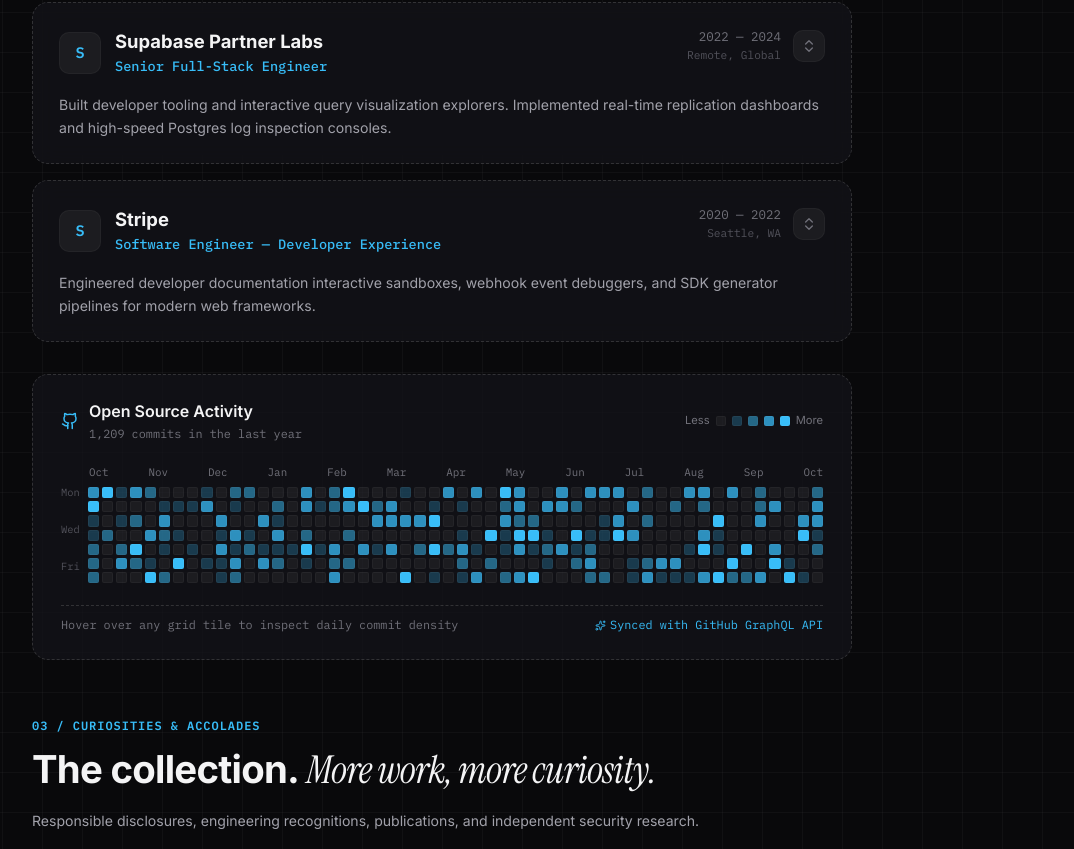
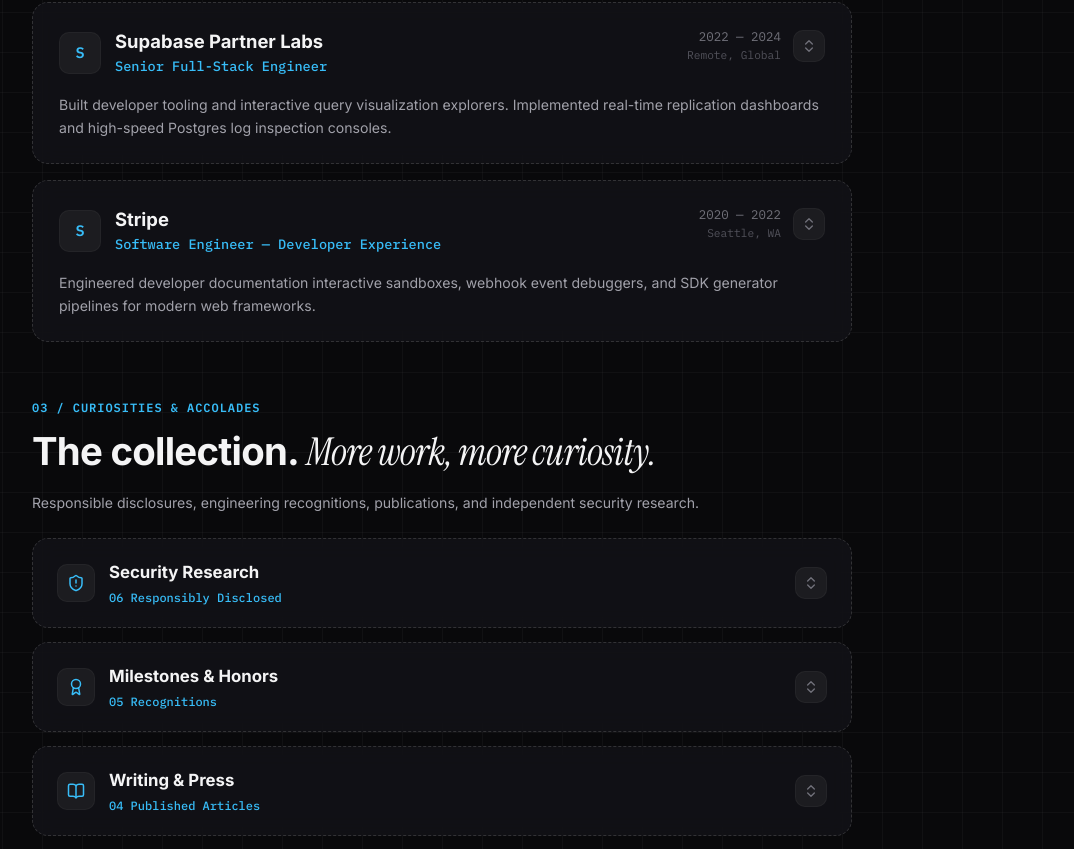
Before and after one commit to ayusharyaneth/Ayush, a React (Vite) app: page / in a window 1280 px wide. Shown: the part 1948-2797 px from the top of the page, without its empty margins (198-1272 px from the left). Built offline with nearby package versions, Linux system fonts and the light colour scheme.

Commit message:
Auto sync portfolio: 2026-10-14 22:08:00

```diff
--- a/src/components/ExperienceSection.jsx
+++ b/src/components/ExperienceSection.jsx
@@ -1,7 +1,6 @@
 import React, { useState } from 'react';
 import { motion, AnimatePresence } from 'motion/react';
 import ChevronsUpDownIcon from './ChevronsUpDownIcon';
-import GithubHeatmap from './GithubHeatmap';
 import { sound } from '../utils/soundEffects';
 import { haptic } from '../utils/haptic';
 import { ScrollReveal, ScrollRevealGroup, ScrollRevealItem } from './ScrollReveal';
@@ -209,11 +208,6 @@ export default function ExperienceSection({ experience = [] }) {
             );
           })}
         </ScrollRevealGroup>
-
-        {/* Embedded Interactive 52-Week GitHub Heatmap */}
-        <ScrollReveal variant="fade-up" distance={18} delay={0.12} duration={0.65}>
-          <GithubHeatmap />
-        </ScrollReveal>
       </div>
     </section>
   );
--- a/src/components/GithubHeatmap.jsx
+++ b/src/components/GithubHeatmap.jsx
@@ -2,7 +2,7 @@ import React, { useState, useMemo } from 'react';
 import { Calendar, GitCommit, Sparkles } from 'lucide-react';
 import { GithubIcon } from './Icons';
 
-export default function GithubHeatmap() {
+export default function GithubHeatmap({ style = {} }) {
   const [hoveredCell, setHoveredCell] = useState(null);
 
   // Generate deterministic 52-week activity dataset
@@ -80,7 +80,7 @@ export default function GithubHeatmap() {
   const months = ['Oct', 'Nov', 'Dec', 'Jan', 'Feb', 'Mar', 'Apr', 'May', 'Jun', 'Jul', 'Aug', 'Sep', 'Oct'];
 
   return (
-    <div className="screen-box" style={{ padding: '24px 28px', marginTop: '32px' }}>
+    <div className="screen-box" style={{ padding: '24px 28px', ...style }}>
       {/* Header Bar */}
       <div
         style={{
```
